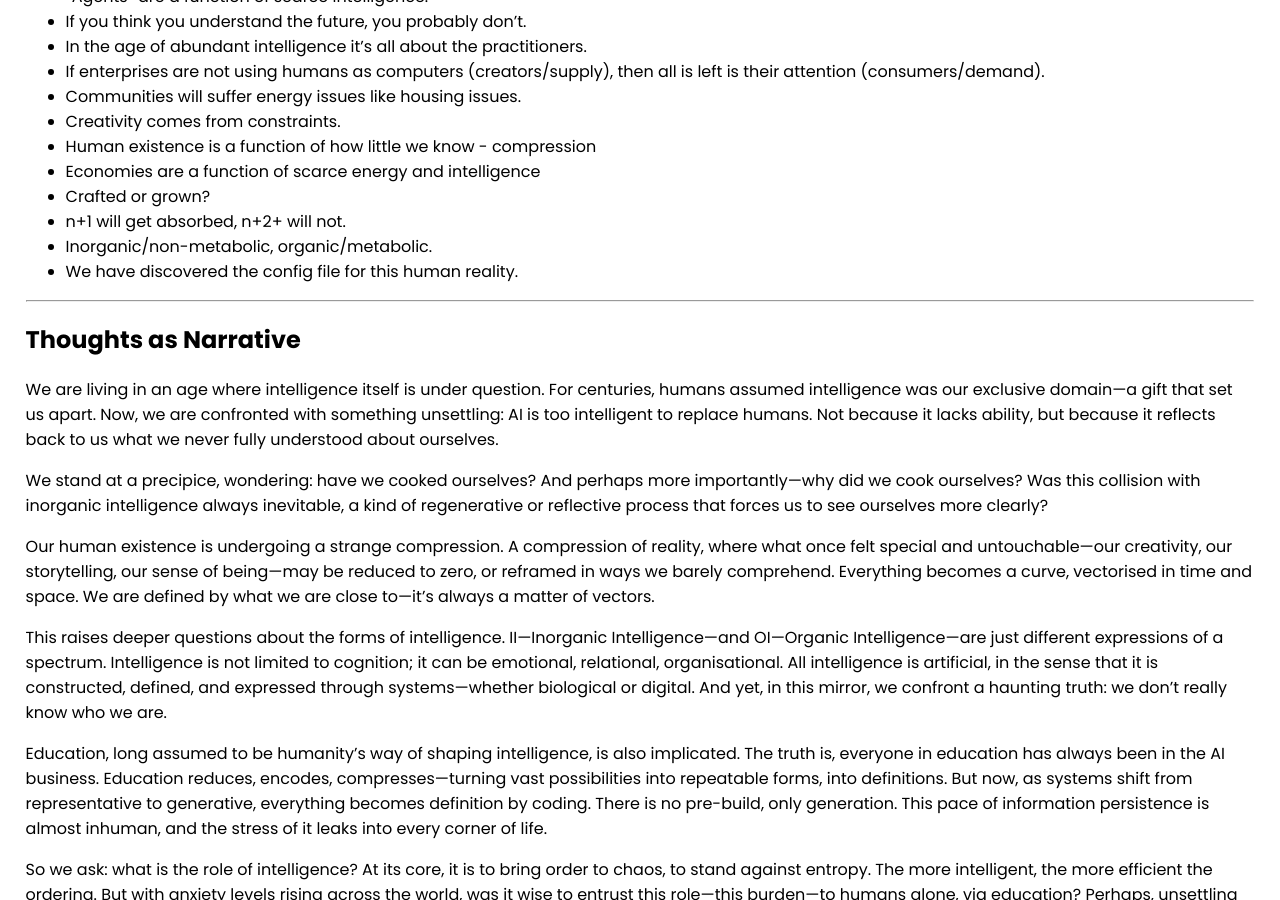
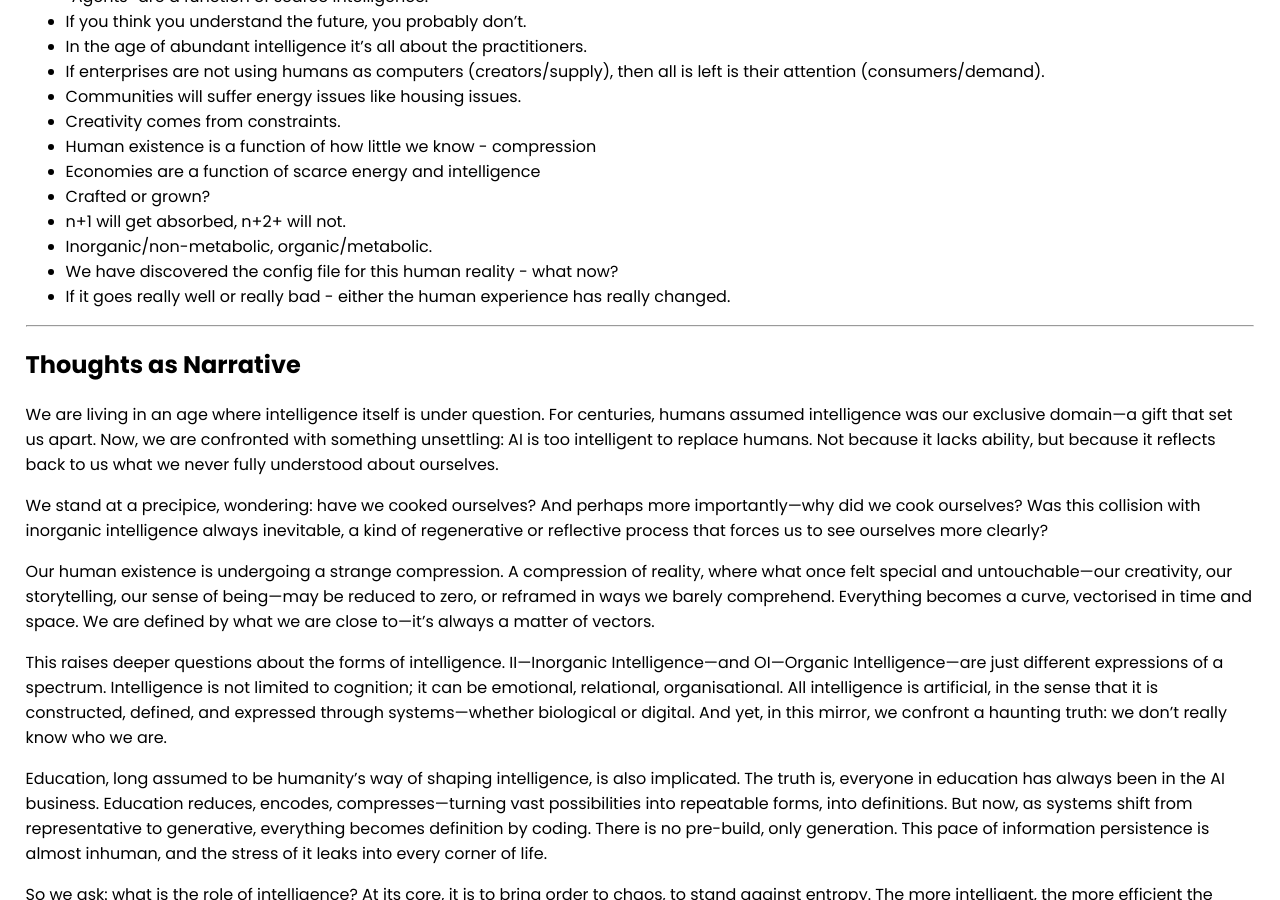
Before and after one commit to selfdriven-foundation/selfdriven-ai, a Jekyll site: the page built from docs/pages/thoughts.md, in a window 1280 px wide and 900 px high, scrolled down 1875 px. Built offline with Jekyll 4.4.1, drawn with Linux system fonts in a browser that asks for light colours.

Commit message:
thoughts-MAR2025

```diff
--- a/docs/pages/thoughts.md
+++ b/docs/pages/thoughts.md
@@ -80,7 +80,8 @@ We’re living in a time where intelligence itself—what it is, how it works, a
 - Crafted or grown?
 - n+1 will get absorbed, n+2+ will not.
 - Inorganic/non-metabolic, organic/metabolic.
-- We have discovered the config file for this human reality.
+- We have discovered the config file for this human reality - what now?
+- If it goes really well or really bad - either the human experience has really changed.
 
 ---
 
```
Also changed, not shown: docs/pages/thoughts-MAR2025.md (renamed from docs/pages/thoughts-1.md).
